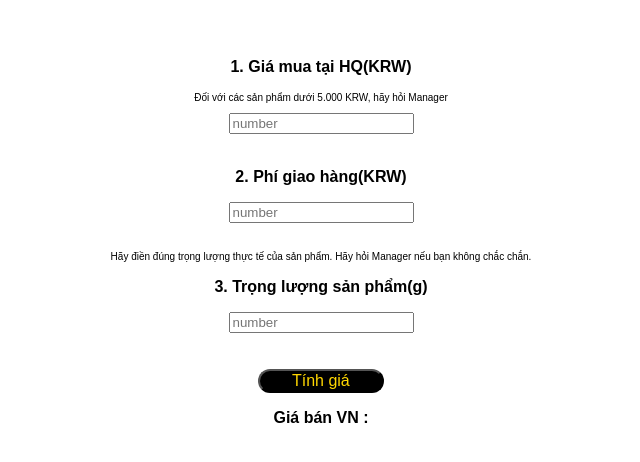
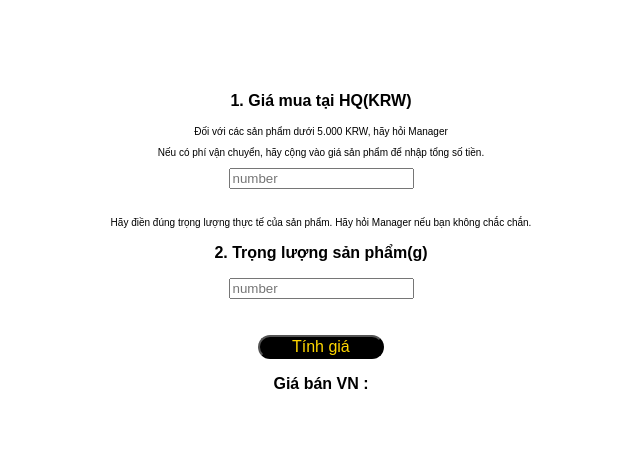
Before and after one commit to hasaena/salesprice, a plain HTML site: page docs/minmin.html in a window 1280 px wide. Shown: the part 166-628 px from the top of the page, without its empty margins (327-967 px from the left). Drawn offline with Linux system fonts and the light colour scheme.

Commit message:
Update minmin.html

```diff
--- a/docs/minmin.html
+++ b/docs/minmin.html
@@ -22,13 +22,14 @@
         <div style='text-align: center; margin: auto;'>
           <p style='font-weight: bold;'>1. Giá mua tại HQ(KRW)</p>
           <p style='font-size: 10px;'>Đối với các sản phẩm dưới 5.000 KRW, hãy hỏi Manager</p>
+          <p style='font-size: 10px;'>Nếu có phí vận chuyển, hãy cộng vào giá sản phẩm để nhập tổng số tiền.</p>
           <input type='number' pattern='\d*' placeholder='number' id='input1' onkeyup='saveBuyPrice()'/>
           <br><br>
-          <p style='font-weight: bold;'>2. Phí giao hàng(KRW)</p>
+<!--          <p style='font-weight: bold;'>2. Phí giao hàng(KRW)</p>
           <input type='number' pattern='\d*' placeholder='number'  id='input2' onkeyup='saveDeliveryFee()'/>
-          <br><br>
+          <br><br> -->
           <p style='font-size: 10px;'>Hãy điền đúng trọng lượng thực tế của sản phẩm. Hãy hỏi Manager nếu bạn không chắc chắn.</p>
-          <p style='font-weight: bold;'>3. Trọng lượng sản phẩm(g)</p>
+          <p style='font-weight: bold;'>2. Trọng lượng sản phẩm(g)</p>
           <input type='number' pattern='\d*' placeholder='number'  id='input3' onkeyup='saveWeight()'/>
           <br><br><br>
           <form>
```
